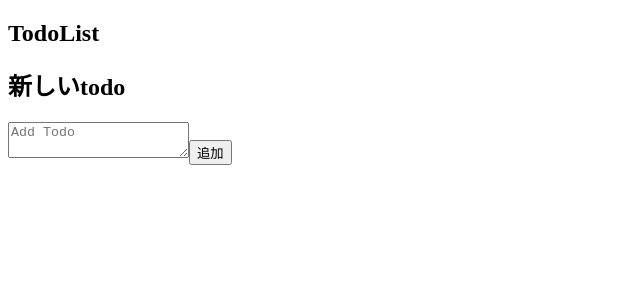
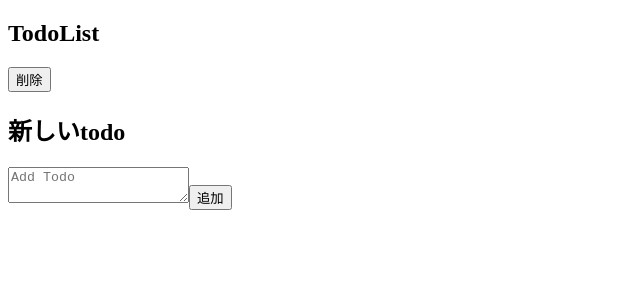
Before and after one commit to yamakenji24/recoil-todo-list, a Next.js app: page / in a window 1280 px wide. Both pictures are taken after a click on the button "追加". Shown: the top 300 px of the page, without its empty margins (0-640 px from the left). Built offline with nearby package versions, Linux system fonts and the light colour scheme.

Commit message:
feat: delete item

```diff
--- a/src/atoms.ts
+++ b/src/atoms.ts
@@ -1,6 +1,11 @@
 import { atom } from "recoil";
 
-export const todoListState = atom<string[]>({
+export interface TodoItem {
+  id: number;
+  text: string;
+}
+
+export const todoListState = atom<TodoItem[]>({
   key: "todoListState",
   default: [],
 })
--- a/src/dispatcher.ts
+++ b/src/dispatcher.ts
@@ -1,12 +1,21 @@
 import { useRecoilCallback } from "recoil";
 import { todoListState } from "./atoms";
 
+let id = 0;
+
 export const useCreateDispatcher = () => {
   const addTodo = useRecoilCallback(({ set }) => (text: string) => {
-    set(todoListState, (oldTodos) => [...oldTodos, text]);
+    const newTodo = {id, text};
+    set(todoListState, (oldTodos) => [...oldTodos, newTodo]);
+    id += 1;
+  }, []);
+
+  const deleteTodo = useRecoilCallback(({ set }) => (id: number) => {
+    set(todoListState, (oldTodos) => oldTodos.filter((todo) => todo.id !== id));
   }, []);
 
   return {
     addTodo,
+    deleteTodo,
   };
 };
--- a/src/pages/index.tsx
+++ b/src/pages/index.tsx
@@ -1,27 +1,27 @@
-import { useRecoilValue, useSetRecoilState } from "recoil"
-import { ChangeEvent, useState } from "react"
-import { todoListState } from "../atoms"
-import { useCreateDispatcher } from "src/dispatcher"
+import { useRecoilValue } from "recoil";
+import { ChangeEvent, useState } from "react";
+import { todoListState } from "../atoms";
+import { useCreateDispatcher } from "src/dispatcher";
 
 export default function Home() {
-  const todos = useRecoilValue(todoListState)
-  const [text, setText] = useState("")
-  const dispatcher = useCreateDispatcher()
+  const todos = useRecoilValue(todoListState);
+  const [text, setText] = useState("");
+  const dispatcher = useCreateDispatcher();
 
   const handleChangeText = (e: ChangeEvent<HTMLTextAreaElement>) => {
-    setText(e.target.value)
-  }
+    setText(e.target.value);
+  };
 
   const handleAddTodo = () => {
-    dispatcher.addTodo(text)
-  }
+    dispatcher.addTodo(text);
+  };
 
   return (
     <div>
       <h2>TodoList</h2>
       <div>
         {todos.map((todo, i) => (
-          <div key={i}>{todo}</div>
+          <Todo key={i} deleteTodo={dispatcher.deleteTodo} {...todo} />
         ))}
       </div>
 
@@ -31,9 +31,24 @@ export default function Home() {
         value={text}
         onChange={handleChangeText}
       />
-      <button onClick={handleAddTodo}>
-        追加
-      </button>
+      <button onClick={handleAddTodo}>追加</button>
     </div>
-  )
+  );
 }
+
+const Todo = ({ id, text, deleteTodo }: {
+  id: number;
+  text: string;
+  deleteTodo: (id: number) => void;
+}) => {
+  const handleDeleteTodo = () => {
+    deleteTodo(id)
+  };
+
+  return (
+    <div>
+      <p>{text}</p>
+      <button onClick={handleDeleteTodo}>削除</button>
+    </div>
+  );
+};
```
